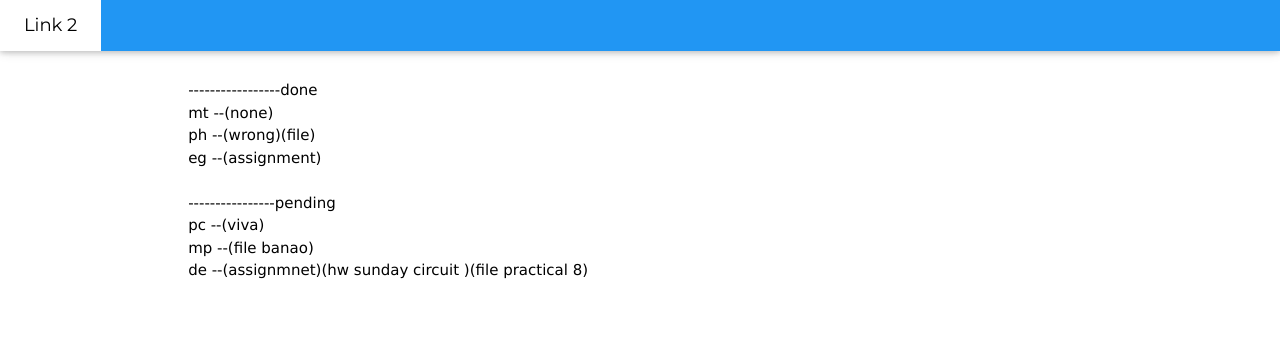
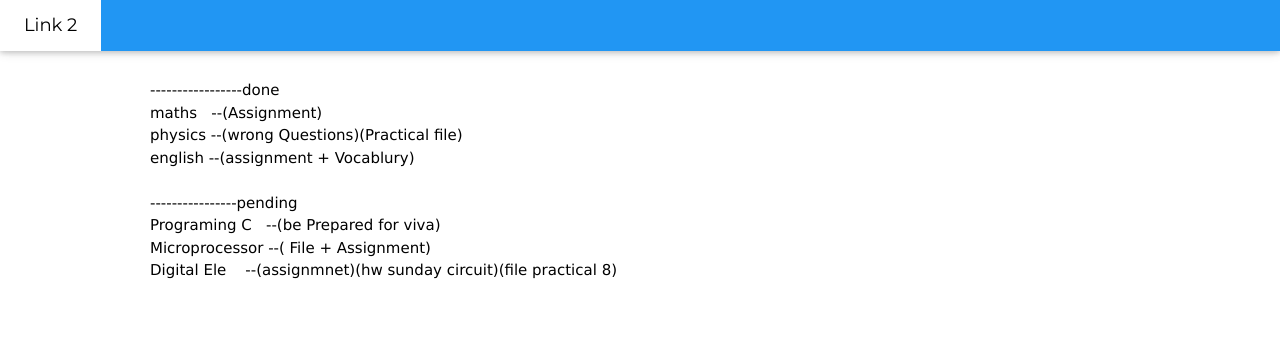
Before and after one commit to devloper-krn/DseuNotes, a plain HTML site: page SubjectPages/homework.html in a window 1280 px wide. Drawn offline with nearby package versions, Linux system fonts and the light colour scheme.

Commit message:
Update homework.html

```diff
--- a/SubjectPages/homework.html
+++ b/SubjectPages/homework.html
@@ -41,15 +41,16 @@
   <div class="w3-content">
     <div class="w3-twothird">
      <pre style="font-family: Verdana, Geneva, Tahoma, sans-serif;">
-        -----------------done
-        mt --(none)
-        ph --(wrong)(file)
-        eg --(assignment)
+-----------------done
+maths   --(Assignment)
+physics --(wrong Questions)(Practical file)
+english --(assignment + Vocablury)
 
-        ----------------pending
-        pc --(viva)
-        mp --(file banao)
-        de --(assignmnet)(hw sunday circuit )(file practical 8)
+----------------pending
+Programing C   --(be Prepared for viva)
+Microprocessor --( File + Assignment)
+Digital Ele    --(assignmnet)(hw sunday circuit)(file practical 8)
+
     </pre>
     </div>
   </div>
```
